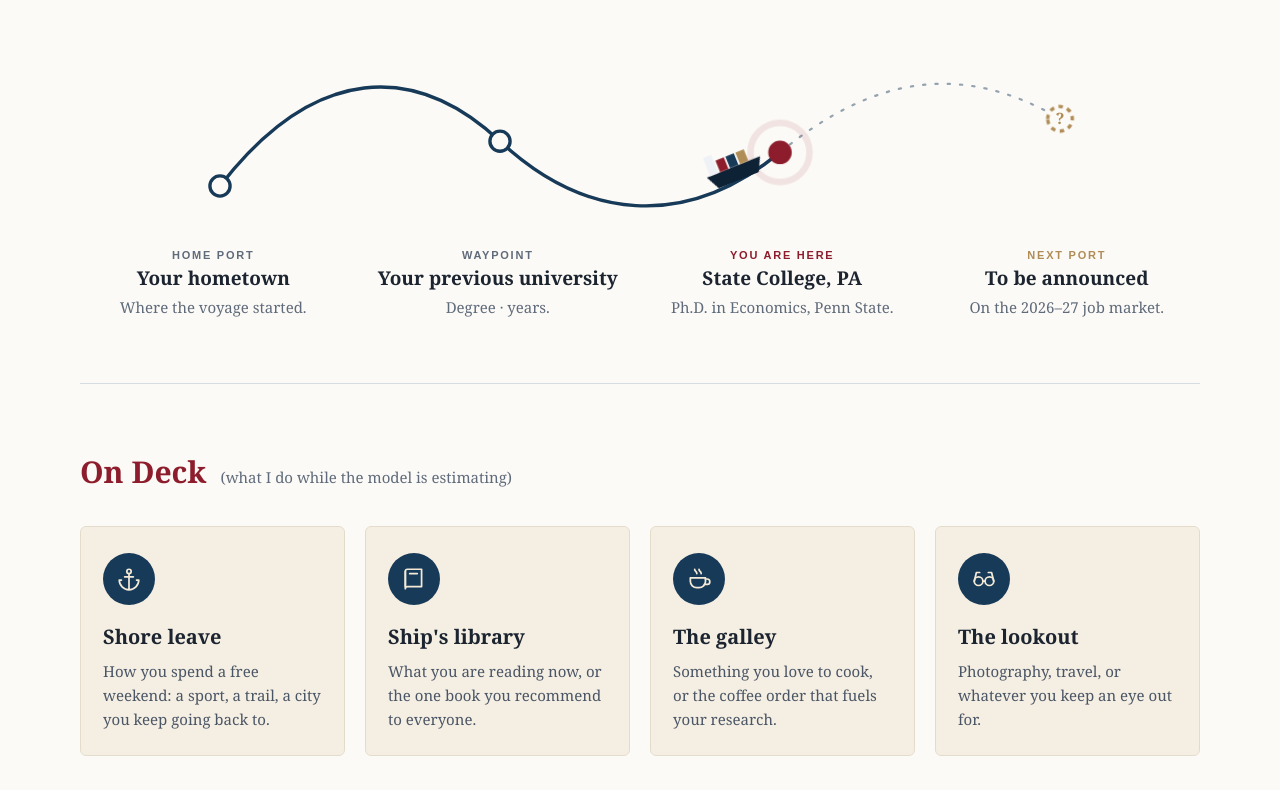
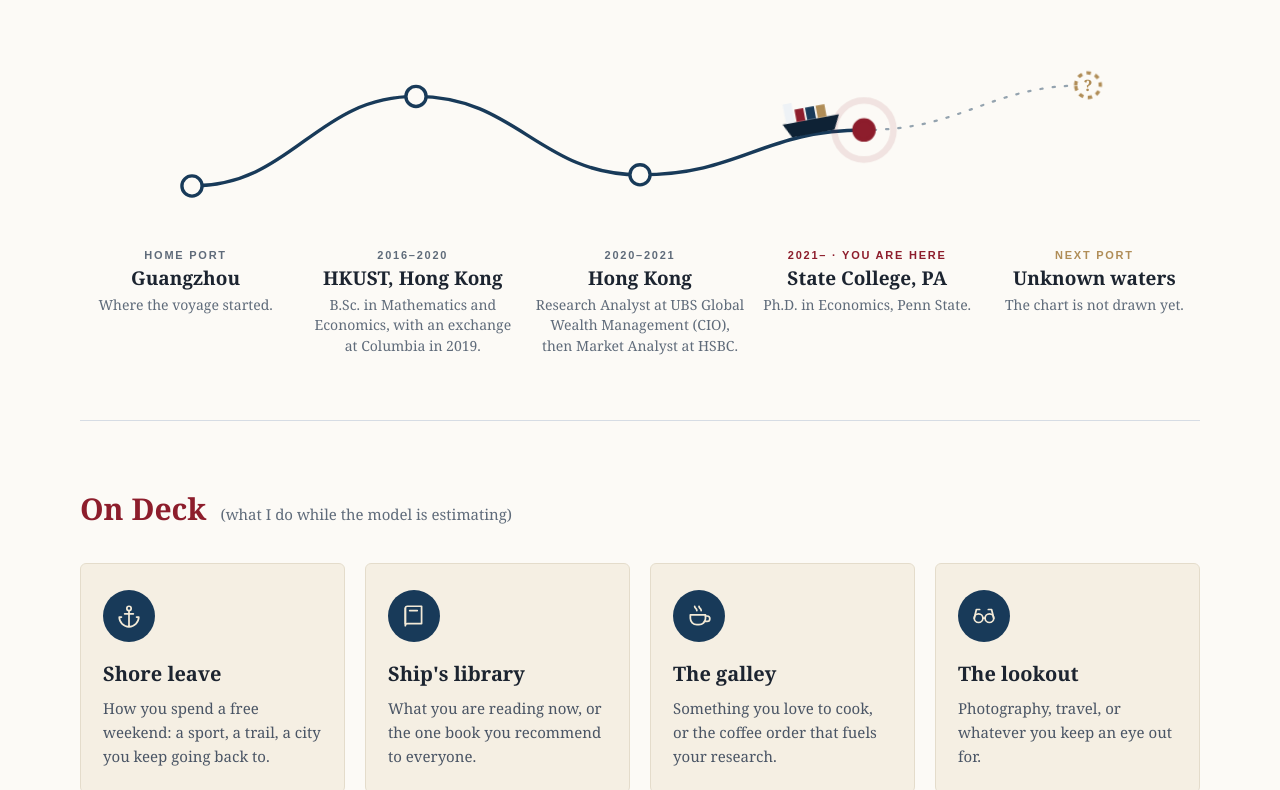
Before and after one commit to xiaoyan-zhuang/xiaoyan-zhuang.github.io, a plain HTML site: page personal.html in a window 1280 px wide. Shown: the part 683-1473 px from the top of the page. Drawn offline with Linux system fonts and the light colour scheme.

Commit message:
Update Ports of Call from CV

```diff
--- a/personal.html
+++ b/personal.html
@@ -382,13 +382,13 @@
       margin: 8px 0 0;
       padding: 0;
       display: grid;
-      grid-template-columns: repeat(4, minmax(0, 1fr));
-      gap: 18px;
+      grid-template-columns: repeat(5, minmax(0, 1fr));
+      gap: 16px;
       text-align: center;
     }
     .port-list .tag { display: block; margin-bottom: 6px; font: 700 11px/1 var(--sans); letter-spacing: .16em; text-transform: uppercase; color: var(--muted); }
     .port-list h3 { margin: 0 0 4px; font-size: 19px; line-height: 1.25; }
-    .port-list p { margin: 0; font-size: 15px; color: var(--muted); }
+    .port-list p { margin: 0; font-size: 14px; line-height: 1.45; color: var(--muted); }
     .port-list .here .tag { color: var(--accent); }
     .port-list .next .tag { color: var(--brass); }
 
@@ -672,7 +672,7 @@
         </p>
         <dl class="position reveal">
           <dt>Position</dt><dd>40°47′N 77°51′W · State College, PA</dd>
-          <dt>Heading</dt><dd>2026–27 economics job market</dd>
+          <dt>Heading</dt><dd>Unknown waters</dd>
           <dt>Status</dt><dd><span class="live-dot"></span>Under way</dd>
         </dl>
       </div>
@@ -688,14 +688,15 @@
       </div>
       <div class="route reveal">
         <svg viewBox="0 0 1000 200" aria-hidden="true">
-          <path class="guide" d="M125 150 C210 40 300 40 375 110 S540 190 625 120 C710 50 790 40 875 90"/>
-          <path class="sailed" id="sailed" d="M125 150 C210 40 300 40 375 110 S540 190 625 120"/>
-          <circle class="port" cx="125" cy="150" r="9"/>
-          <circle class="port" cx="375" cy="110" r="9"/>
-          <circle class="here-ring" cx="625" cy="120" r="9"/>
-          <circle class="port here" cx="625" cy="120" r="9"/>
-          <circle class="port next" cx="875" cy="90" r="11"/>
-          <text x="875" y="95" text-anchor="middle" font-family="Georgia" font-size="14" font-weight="700" fill="#b08d57">?</text>
+          <path class="guide" d="M100 150 C190 150 210 70 300 70 C390 70 410 140 500 140 C590 140 610 100 700 100 C790 100 810 60 900 60"/>
+          <path class="sailed" id="sailed" d="M100 150 C190 150 210 70 300 70 C390 70 410 140 500 140 C590 140 610 100 700 100"/>
+          <circle class="port" cx="100" cy="150" r="9"/>
+          <circle class="port" cx="300" cy="70" r="9"/>
+          <circle class="port" cx="500" cy="140" r="9"/>
+          <circle class="here-ring" cx="700" cy="100" r="9"/>
+          <circle class="port here" cx="700" cy="100" r="9"/>
+          <circle class="port next" cx="900" cy="60" r="11"/>
+          <text x="900" y="65" text-anchor="middle" font-family="Georgia" font-size="14" font-weight="700" fill="#b08d57">?</text>
           <g id="routeShip">
             <g transform="scale(1.6) translate(-18 -22)">
               <path d="M2 16 H34 L30 24 H6 Z" fill="#0e2235"/>
@@ -707,26 +708,30 @@
           </g>
         </svg>
         <ol class="port-list">
-          <!-- ✎ EDIT: fill in the first two ports -->
           <li>
             <span class="tag">Home port</span>
-            <h3>Your hometown</h3>
+            <h3>Guangzhou</h3>
             <p>Where the voyage started.</p>
           </li>
           <li>
-            <span class="tag">Waypoint</span>
-            <h3>Your previous university</h3>
-            <p>Degree · years.</p>
+            <span class="tag">2016–2020</span>
+            <h3>HKUST, Hong Kong</h3>
+            <p>B.Sc. in Mathematics and Economics, with an exchange at Columbia in 2019.</p>
+          </li>
+          <li>
+            <span class="tag">2020–2021</span>
+            <h3>Hong Kong</h3>
+            <p>Research Analyst at UBS Global Wealth Management (CIO), then Market Analyst at HSBC.</p>
           </li>
           <li class="here">
-            <span class="tag">You are here</span>
+            <span class="tag">2021– · You are here</span>
             <h3>State College, PA</h3>
             <p>Ph.D. in Economics, Penn State.</p>
           </li>
           <li class="next">
             <span class="tag">Next port</span>
-            <h3>To be announced</h3>
-            <p>On the 2026–27 job market.</p>
+            <h3>Unknown waters</h3>
+            <p>The chart is not drawn yet.</p>
           </li>
         </ol>
       </div>
@@ -774,9 +779,9 @@
           <p>job market paper on container shipping alliances</p>
         </div>
         <div class="box" style="--c:#183a59">
-          <span class="code">XZHU 202627</span>
-          <span class="num">2026–27</span>
-          <p>the season I am on the economics job market</p>
+          <span class="code">XZHU 000004</span>
+          <span class="num" data-count="4">0</span>
+          <p>cities on the route so far: Guangzhou, Hong Kong, New York, State College</p>
         </div>
         <div class="box" style="--c:#2f6f73">
           <span class="code">XZHU 000080</span>
```
